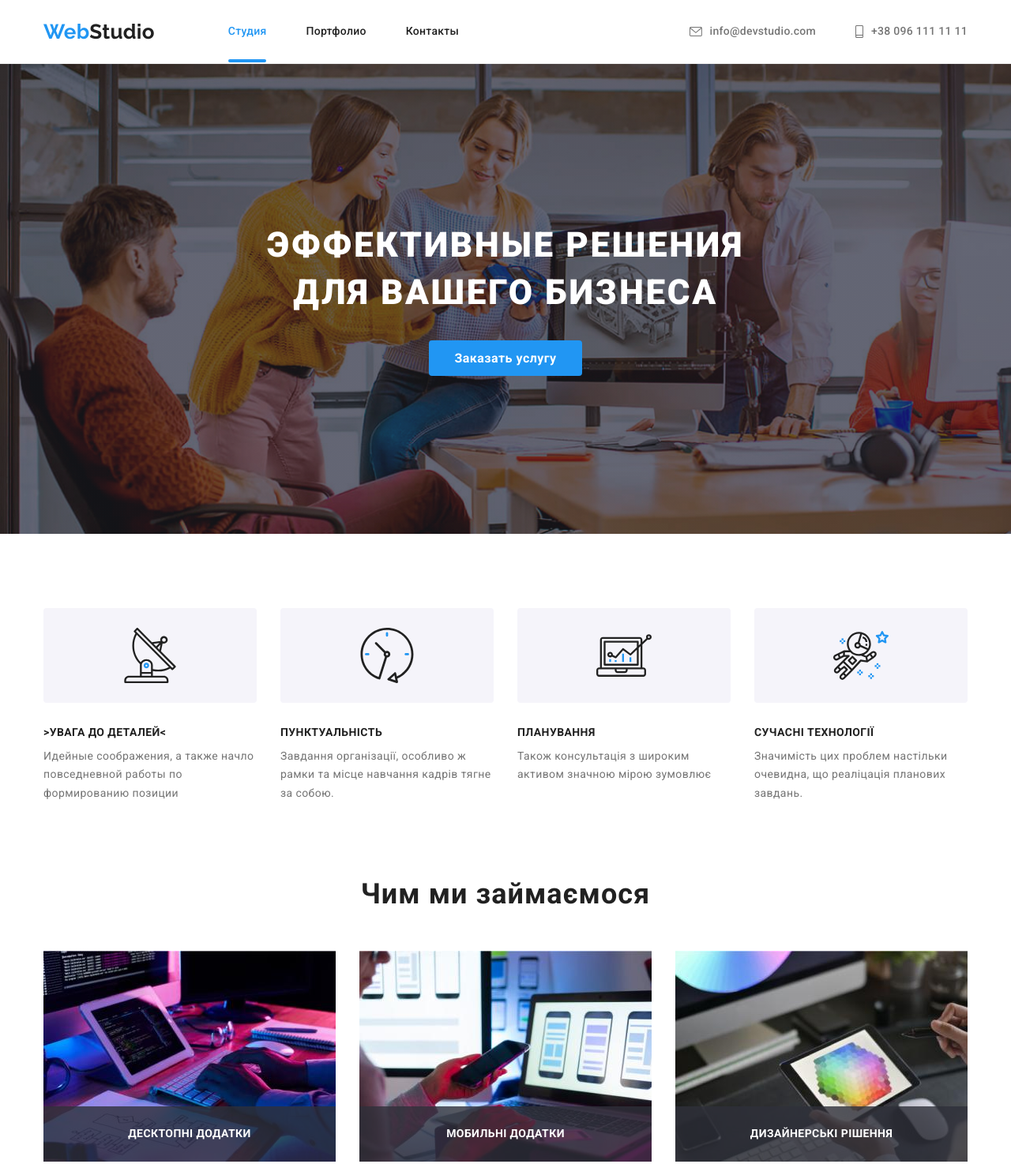
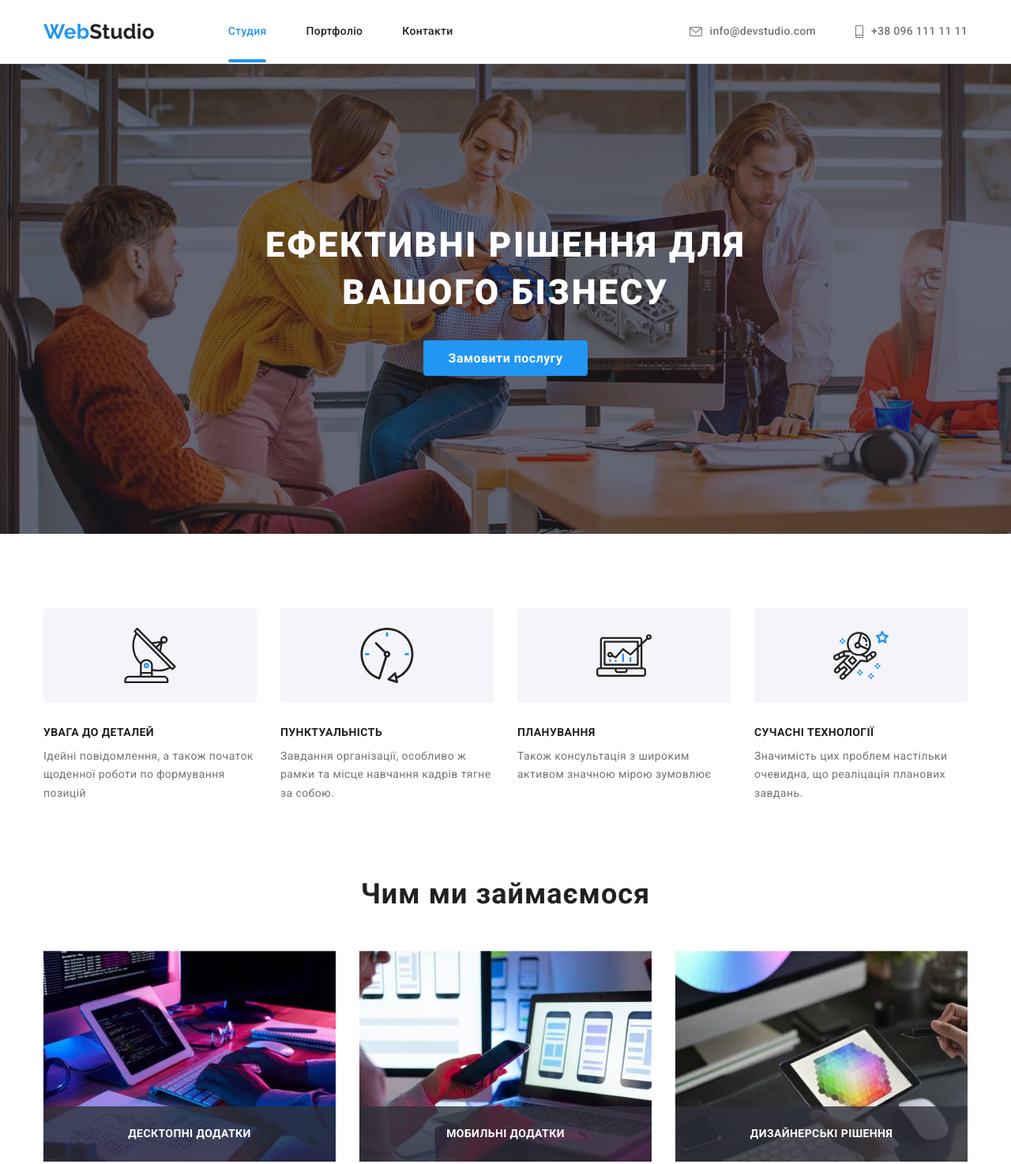
Before and after one commit to LiliiaShemet/goit-markup-hw-06, a plain HTML site: page index.html in a window 1280 px wide. Shown: the top 1474 px of the page at 79% size. Drawn offline with nearby package versions, Linux system fonts and the light colour scheme.

Commit message:
зміна мови

```diff
--- a/index.html
+++ b/index.html
@@ -1,10 +1,10 @@
 <!DOCTYPE html>
-<html lang="ru">
+<html lang="uk">
   <head>
     <meta charset="UTF-8" />
     <meta http-equiv="X-UA-Compatible" content="IE=edge" />
     <meta name="viewport" content="width=device-width, initial-scale=1.0" />
-    <title>ЭФФЕКТИВНЫЕ РЕШЕНИЯ ДЛЯ ВАШЕГО БИЗНЕСА</title>
+    <title>ЕФЕКТИВНІ РІШЕННЯ ДЛЯ ВАШОГО БІЗНЕСУ</title>
     <link
       rel="stylesheet"
       href="https://cdnjs.cloudflare.com/ajax/libs/modern-normalize/1.0.0/modern-normalize.css"
@@ -32,10 +32,10 @@
               >
             </li>
             <li class="nav-menu-list-item">
-              <a href="./portfolio.html" class="nav-link link">Портфолио</a>
+              <a href="./portfolio.html" class="nav-link link">Портфоліо</a>
             </li>
             <li class="nav-menu-list-item">
-              <a href="" class="nav-link link">Контакты</a>
+              <a href="" class="nav-link link">Контакти</a>
             </li>
           </ul>
         </nav>
@@ -71,9 +71,9 @@
       <!-- Герой-->
       <section class="hero">
         <div class="container">
-          <h2 class="main-title">ЭФФЕКТИВНЫЕ РЕШЕНИЯ ДЛЯ ВАШЕГО БИЗНЕСА</h2>
+          <h2 class="main-title">ЕФЕКТИВНІ РІШЕННЯ ДЛЯ ВАШОГО БІЗНЕСУ</h2>
           <button type="button" class="modal-btn" data-modal-open>
-            Заказать услугу
+            Замовити послугу
           </button>
         </div>
       </section>
@@ -87,10 +87,10 @@
                   <use href="./images/sprite/sprite.svg#icon-antenna"></use>
                 </svg>
               </div>
-              <h3 class="feature-header">>УВАГА ДО ДЕТАЛЕЙ<</h3>
+              <h3 class="feature-header">УВАГА ДО ДЕТАЛЕЙ</h3>
               <p class="text">
-                Идейные соображения, а также начло повседневной работы по
-                формированию позиции
+                Ідейні повідомлення, а також початок щоденної роботи по
+                формування позицій
               </p>
             </li>
             <li class="item-secondary">
```
Also changed, not shown: portfolio.html (+5 -5 lines).
